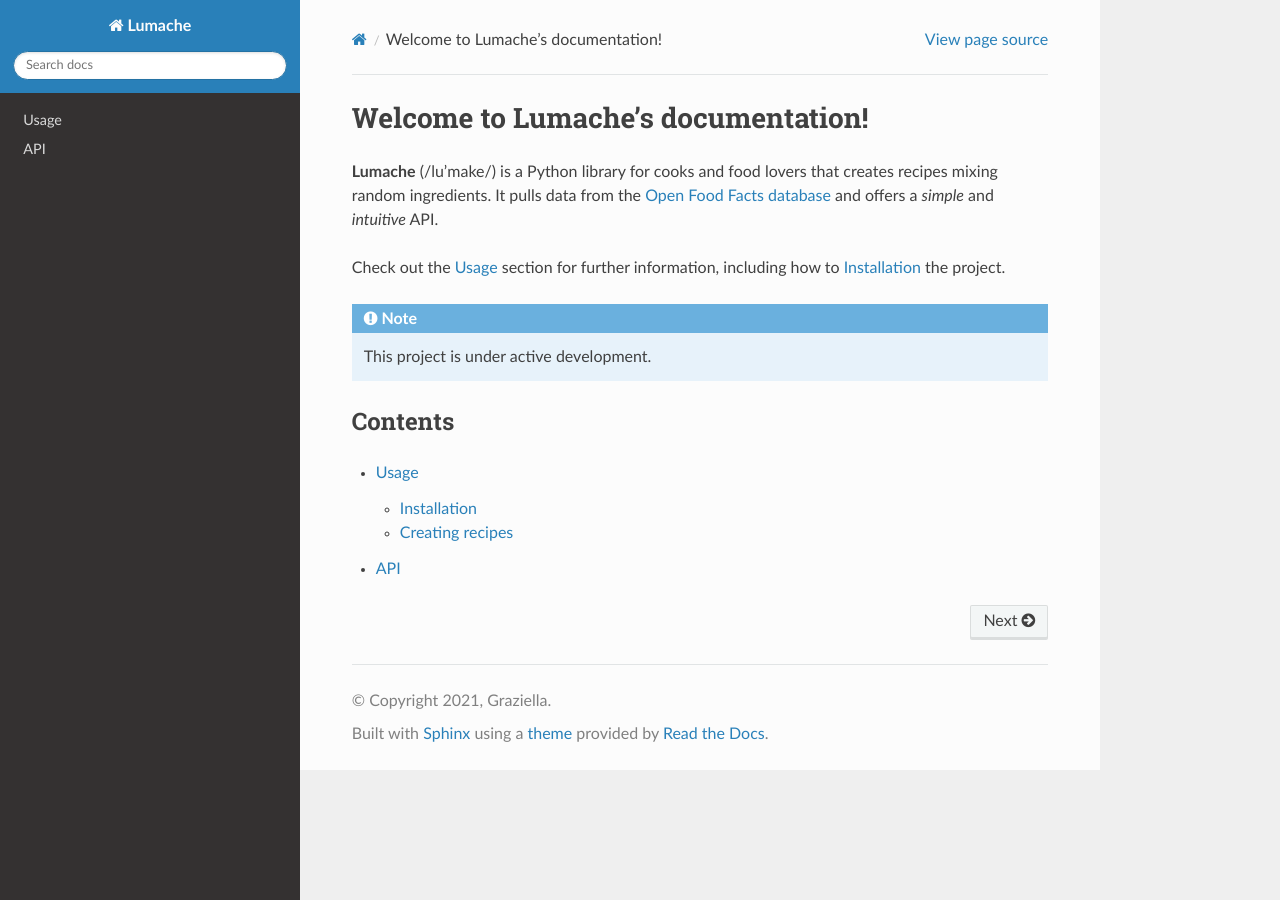
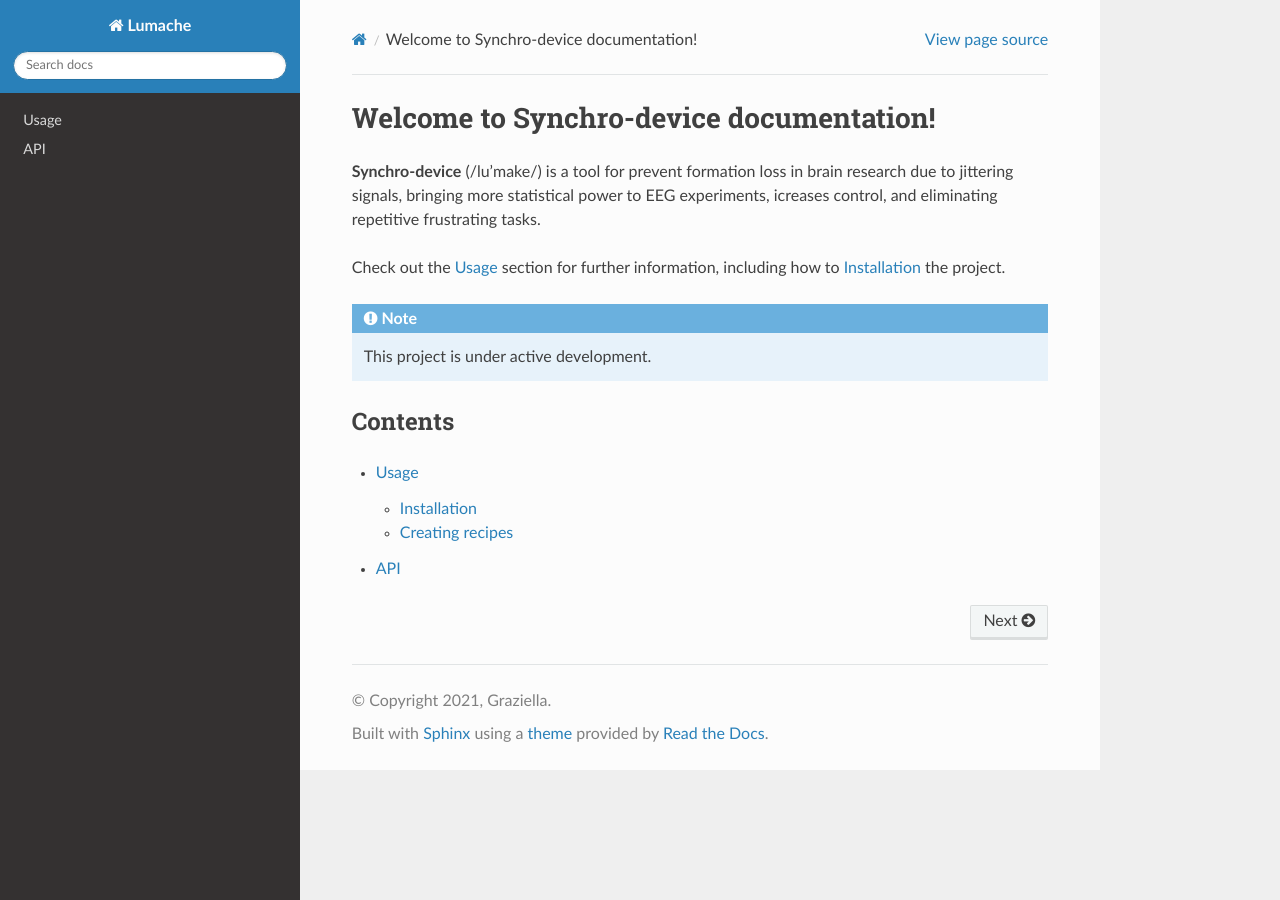
Before and after one commit to VlastaKoudelka/synchro-dev, a Sphinx documentation site: the page built from docs/source/index.rst, in a window 1280 px wide. Built offline with Sphinx 7.4.7 and the Read the Docs theme 3.1.0, drawn with Linux system fonts in a browser that asks for light colours.

Commit message:
Update index.rst

```diff
--- a/docs/source/index.rst
+++ b/docs/source/index.rst
@@ -1,10 +1,7 @@
-Welcome to Lumache's documentation!
+Welcome to Synchro-device documentation!
 ===================================
 
-**Lumache** (/lu'make/) is a Python library for cooks and food lovers
-that creates recipes mixing random ingredients.
-It pulls data from the `Open Food Facts database <https://world.openfoodfacts.org/>`_
-and offers a *simple* and *intuitive* API.
+**Synchro-device** (/lu'make/) is a tool for prevent formation loss in brain research due to jittering signals, bringing more statistical power to EEG experiments, icreases control, and eliminating repetitive frustrating tasks.
 
 Check out the :doc:`usage` section for further information, including
 how to :ref:`installation` the project.
```
